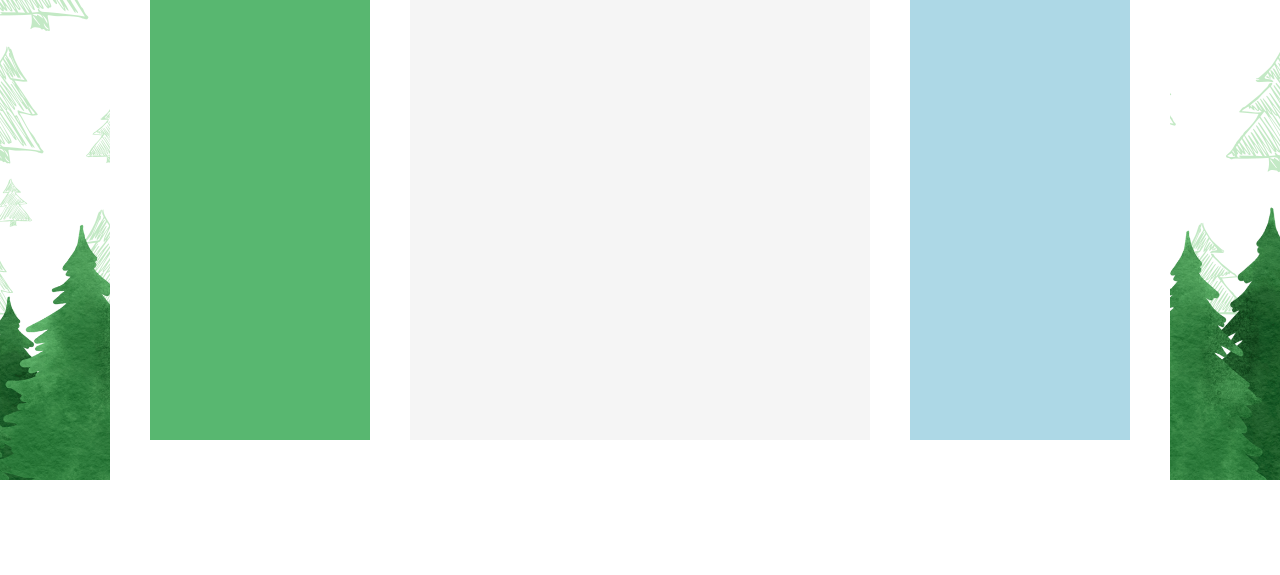
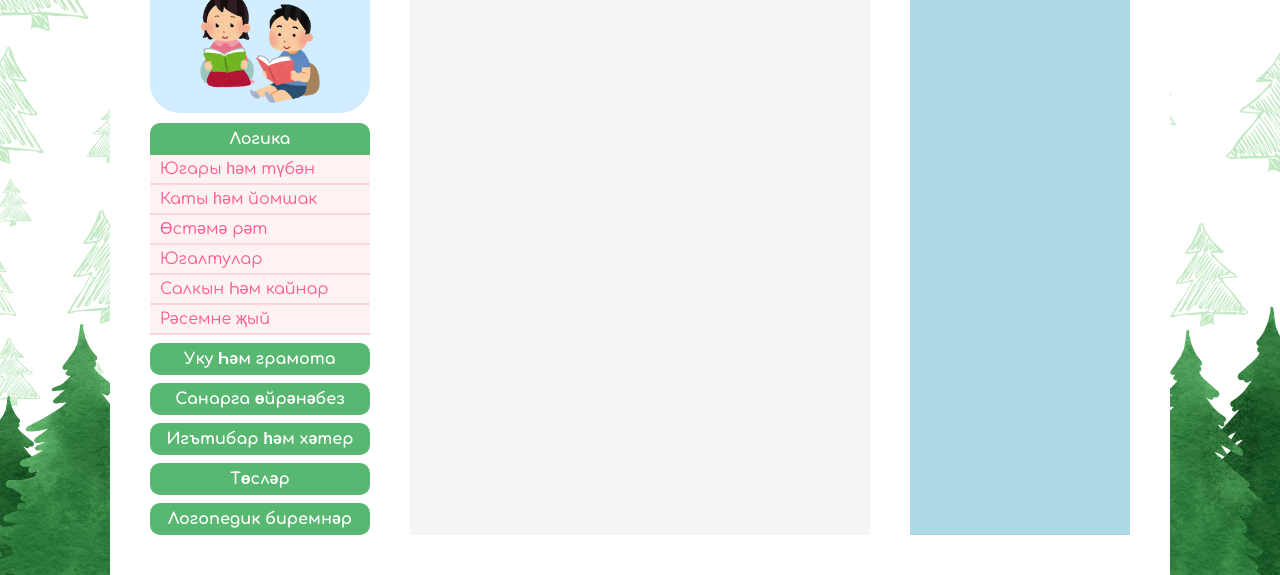
Before and after one commit to magabiev/kindergarden, an Astro site: page /exercises/5-6 in a window 1280 px wide. Shown: the part 320-895 px from the top of the page. Before the commit the page ends 800 px from the top, so only its background shows below. Built offline with nearby package versions, Linux system fonts and the light colour scheme; Astro itself is replaced by a stand-in of ours.

Commit message:
15.01.2005

```diff
--- a/public/assets/js/app.js
+++ b/public/assets/js/app.js
@@ -27,3 +27,35 @@ if (startSection) {
     startSection.style.display = "none";
   });
 }
+
+// ** Accordions ** //
+const getAccordionParents = document.querySelectorAll("[data-accordion");
+getAccordionParents.forEach((parent) => {
+  const isMultiple = parent.dataset.multiple;
+  const accordions = parent.querySelectorAll(".accordion");
+  accordions.forEach((accordion) => {
+    const header = accordion.querySelector(".accordion__header");
+    const body = accordion.querySelector(".accordion__body");
+    const content = accordion.querySelector(".accordion__content");
+
+    header.addEventListener("click", () => {
+      const isActive = accordion.classList.contains("active");
+      if (!isActive) {
+        accordion.classList.add("active");
+        body.style.maxHeight = content.scrollHeight + "px";
+      } else {
+        accordion.classList.remove("active");
+        body.style.maxHeight = 0;
+      }
+
+      if (!isMultiple || isMultiple == "false") {
+        accordions.forEach((el) => {
+          if (el !== accordion) {
+            el.classList.remove("active");
+            el.querySelector(".accordion__body").style.maxHeight = 0;
+          }
+        });
+      }
+    });
+  });
+});
--- a/public/assets/scss/_index.scss
+++ b/public/assets/scss/_index.scss
@@ -238,7 +238,40 @@ main {
   .aside {
     width: 100%;
     height: 100%;
-    background: var(--primary);
+    display: flex;
+    flex-direction: column;
+    align-items: flex-start;
+    gap: 10px;
+
+    &__section {
+      padding: 10px 20px;
+      width: 100%;
+      background: rgb(210, 237, 255);
+      border-radius: 30px;
+      display: flex;
+      flex-direction: column;
+      align-items: center;
+      gap: 10px;
+
+      &-title {
+        color: rgb(81, 171, 228);
+        font-size: 32px;
+        font-family: "Gagalin", sans-serif;
+        text-align: center;
+      }
+
+      img {
+        width: 120px;
+      }
+    }
+
+    &__accordions {
+      width: 100%;
+      display: flex;
+      flex-direction: column;
+      align-items: flex-start;
+      gap: 8px;
+    }
   }
 
   .content {
--- a/public/assets/scss/ui/_accordion.scss
+++ b/public/assets/scss/ui/_accordion.scss
@@ -3,36 +3,33 @@
 
   &__header {
     position: relative;
-    padding-bottom: 14px;
     width: 100%;
+    height: 32px;
     cursor: pointer;
+    background: var(--primary);
+    border-radius: 10px;
+    display: flex;
+    align-items: center;
+    justify-content: center;
 
     @include media("lg") {
       padding-bottom: 10px;
     }
 
-    &::after {
-      content: "";
-      position: absolute;
-      bottom: 0;
-      left: 0;
-      width: 100%;
-      max-width: 410px;
-      height: 1px;
-      background: #9e9e9e;
-
-      @include media("lg") {
-        max-width: 100%;
-      }
-    }
-
     &-title {
-      font-size: 20px;
+      color: #fff;
+      font-size: 16px;
+      font-weight: 700;
+      text-align: center;
 
       @include media("lg") {
         font-size: 18px;
       }
     }
+  }
+
+  &.active .accordion__header {
+    border-radius: 10px 10px 0 0;
   }
 
   &__body {
@@ -41,13 +38,31 @@
     overflow: hidden;
   }
 
+  &.active {
+    .accordion__body {
+      max-height: 100%;
+    }
+  }
+
   &__content {
-    padding-top: 14px;
-    @include start(column, 20px);
+    ul {
+      width: 100%;
+      display: flex;
+      flex-direction: column;
+      align-items: flex-start;
+    }
 
-    ul {
-      padding-left: 20px;
-      list-style-type: disc;
+    li {
+      padding: 5px 10px;
+      width: 100%;
+      color: rgb(254, 92, 148);
+      background: rgba(254, 234, 234, 0.6);
+      border-bottom: 2px solid rgb(254, 92, 148, 0.2);
+      transition: var(--transition-ease);
+
+      &:hover {
+        background: rgb(254, 234, 234);
+      }
     }
   }
 }
--- a/public/assets/scss/ui/_index.scss
+++ b/public/assets/scss/ui/_index.scss
@@ -1,2 +1,2 @@
 // @import "button";
-// @import "accordion";
+@import "accordion";
--- a/src/components/ui/Accordion.astro
+++ b/src/components/ui/Accordion.astro
@@ -2,12 +2,13 @@
 interface Props {
   title: string;
   icon?: string;
+  active?: boolean;
 }
 
-const { title } = Astro.props;
+const { active, title } = Astro.props;
 ---
 
-<div class="accordion">
+<div class="accordion" class:list={{ active }}>
   <div class="accordion__header">
     <div class="accordion__header-title">{title}</div>
   </div>
--- a/src/pages/exercises/5-6/index.astro
+++ b/src/pages/exercises/5-6/index.astro
@@ -1,6 +1,6 @@
 ---
 import App from "../../../App.astro";
-import { Section, Image, Icon, H1, H2, H3, H4 } from "ui";
+import { Section, Accordion, Image, Icon, H1, H2, H3, H4 } from "ui";
 ---
 
 <App title="Күнегү Югары һәм түбән">
@@ -30,8 +30,71 @@ import { Section, Image, Icon, H1, H2, H3, H4 } from "ui";
         <div class="wrapper">
           <div class="aside">
             <div class="aside__section">
-              <div class="aside__section-title">3 - 4 яшь</div>
-              <img src="" alt="" />
+              <div class="aside__section-title">5 - 6 яшь</div>
+              <Image src="page-2/section.png" />
+            </div>
+
+            <div class="aside__accordions" data-accordion="single">
+              <Accordion title="Логика" active>
+                <ul>
+                  <li><a href="#">Югары һәм түбән</a></li>
+                  <li><a href="#">Каты һәм йомшак</a></li>
+                  <li><a href="#">Өстәмә рәт</a></li>
+                  <li><a href="#">Югалтулар</a></li>
+                  <li><a href="#">Салкын Һәм кайнар</a></li>
+                  <li><a href="#">Рәсемне җый</a></li>
+                </ul>
+              </Accordion>
+              <Accordion title="Уку Һәм грамота">
+                <ul>
+                  <li><a href="#">Югары һәм түбән</a></li>
+                  <li><a href="#">Каты һәм йомшак</a></li>
+                  <li><a href="#">Өстәмә рәт</a></li>
+                  <li><a href="#">Югалтулар</a></li>
+                  <li><a href="#">Салкын Һәм кайнар</a></li>
+                  <li><a href="#">Рәсемне җый</a></li>
+                </ul>
+              </Accordion>
+              <Accordion title="Санарга өйрәнәбез">
+                <ul>
+                  <li><a href="#">Югары һәм түбән</a></li>
+                  <li><a href="#">Каты һәм йомшак</a></li>
+                  <li><a href="#">Өстәмә рәт</a></li>
+                  <li><a href="#">Югалтулар</a></li>
+                  <li><a href="#">Салкын Һәм кайнар</a></li>
+                  <li><a href="#">Рәсемне җый</a></li>
+                </ul>
+              </Accordion>
+              <Accordion title="Игътибар һәм хәтер">
+                <ul>
+                  <li><a href="#">Югары һәм түбән</a></li>
+                  <li><a href="#">Каты һәм йомшак</a></li>
+                  <li><a href="#">Өстәмә рәт</a></li>
+                  <li><a href="#">Югалтулар</a></li>
+                  <li><a href="#">Салкын Һәм кайнар</a></li>
+                  <li><a href="#">Рәсемне җый</a></li>
+                </ul>
+              </Accordion>
+              <Accordion title="Төсләр">
+                <ul>
+                  <li><a href="#">Югары һәм түбән</a></li>
+                  <li><a href="#">Каты һәм йомшак</a></li>
+                  <li><a href="#">Өстәмә рәт</a></li>
+                  <li><a href="#">Югалтулар</a></li>
+                  <li><a href="#">Салкын Һәм кайнар</a></li>
+                  <li><a href="#">Рәсемне җый</a></li>
+                </ul>
+              </Accordion>
+              <Accordion title="Логопедик биремнәр">
+                <ul>
+                  <li><a href="#">Югары һәм түбән</a></li>
+                  <li><a href="#">Каты һәм йомшак</a></li>
+                  <li><a href="#">Өстәмә рәт</a></li>
+                  <li><a href="#">Югалтулар</a></li>
+                  <li><a href="#">Салкын Һәм кайнар</a></li>
+                  <li><a href="#">Рәсемне җый</a></li>
+                </ul>
+              </Accordion>
             </div>
           </div>
 
```
Also changed, not shown: public/assets/img/aside.png (added), public/assets/img/icons/correct.svg (added), public/assets/img/icons/play.png (added), public/assets/img/icons/sound.svg (added), public/assets/img/icons/star-empty.png (added), public/assets/img/icons/star-filled.png (added), public/assets/img/icons/wrong.svg (added), public/assets/img/page-2/1.svg (added), public/assets/img/page-2/2.png (added), public/assets/img/page-2/3.png (added).
